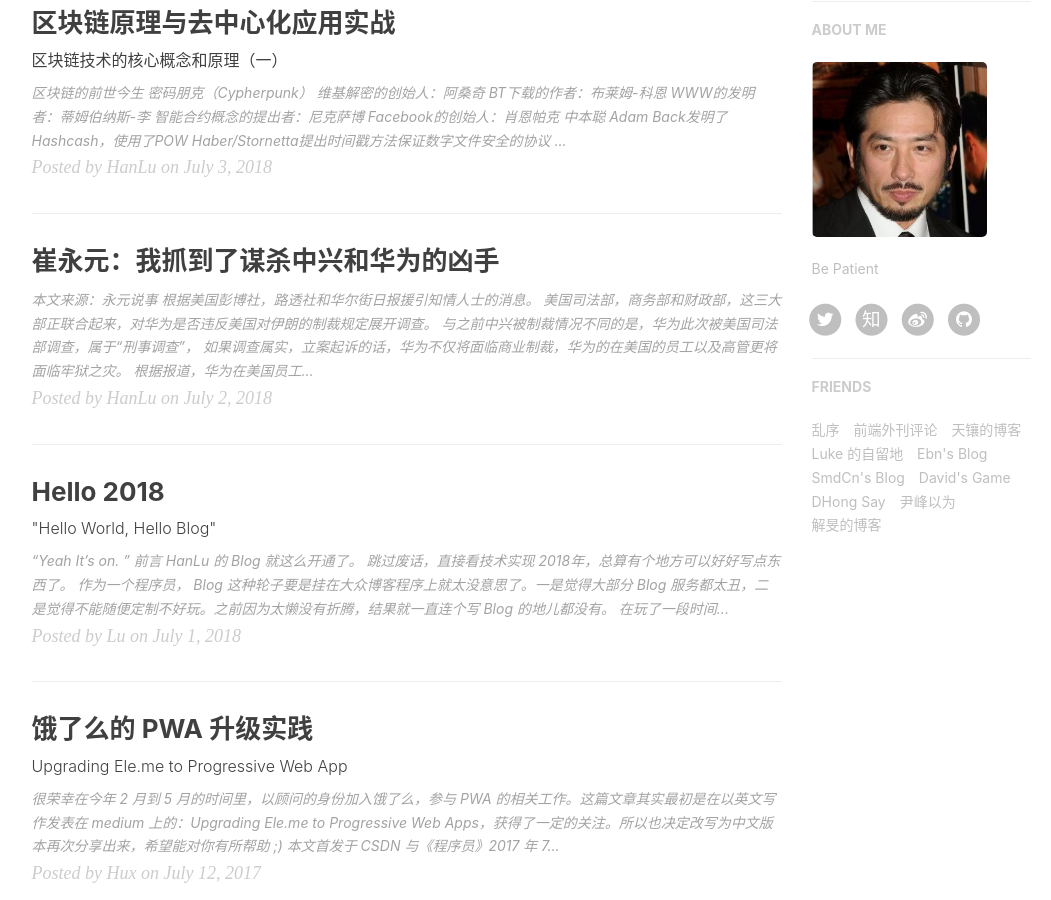
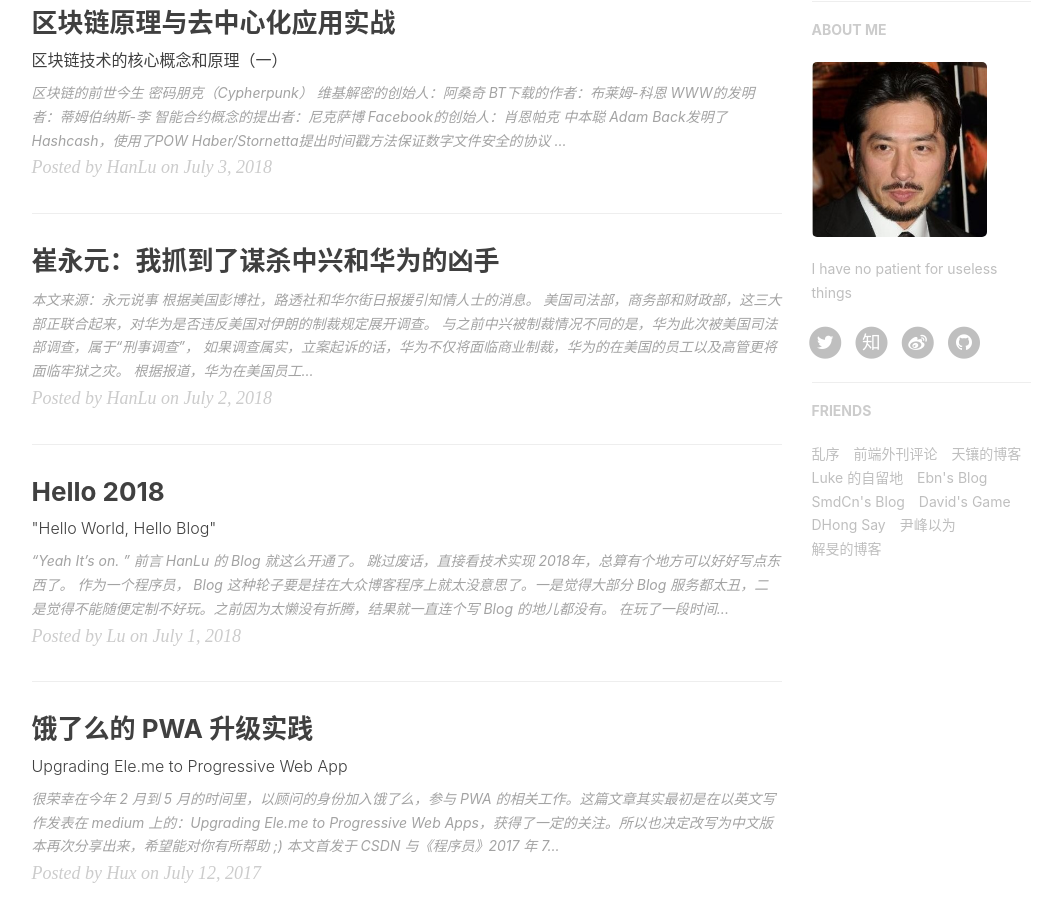
Before and after one commit to TakahashiKansuke/TakahashiKansuke.github.io, a Jekyll site: the page built from index.html, in a window 1280 px wide and 900 px high, scrolled down 692 px. Shown: the whole window, without its empty margins (136-1187 px from the left). Built offline with Jekyll 4.4.1, drawn with Linux system fonts in a browser that asks for light colours; nearby versions of some CDN libraries; the list of posts is cut into pages by our own code; comment, search, counter and statistics services are not loaded.

Commit message:
Update _config.yml

```diff
--- a/_config.yml
+++ b/_config.yml
@@ -72,7 +72,7 @@
 
 # Sidebar settings
 sidebar: true                           # whether or not using Sidebar.
-sidebar-about-description: "Be Patient"
+sidebar-about-description: "I have no patient for useless things"
 sidebar-avatar: /img/avatar-hux-ny.jpg      # use absolute URL, seeing it's used in both `/` and `/about/`
 
 
```
